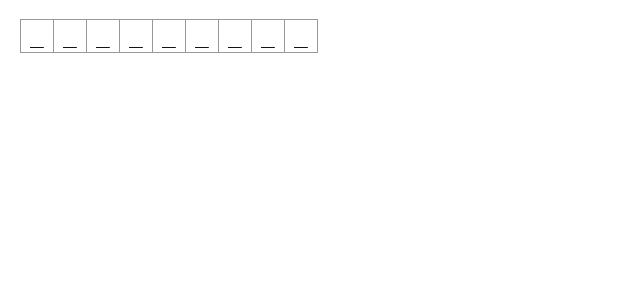
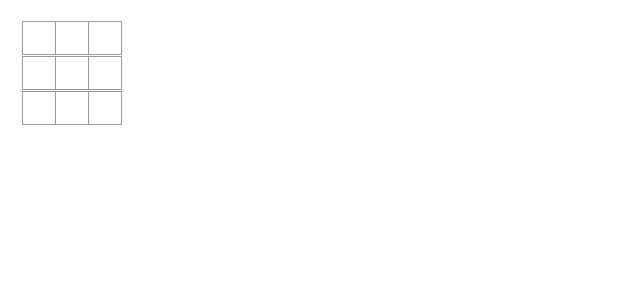
Before and after one commit to eevos/react-tic-tac-toe, a React (Create React App) app in the folder src/: page / in a window 1280 px wide. Shown: the top 300 px of the page, without its empty margins (0-640 px from the left). Built offline with nearby package versions, Linux system fonts and the light colour scheme.

Commit message:
Solved table, square onclick shows X

```diff
--- a/src/App.js
+++ b/src/App.js
@@ -1,28 +1,47 @@
 import React from 'react'
 import ReactDOM from "react-dom/client";
+import { useState } from "react"
 
-export default function Square() {
+export default function Board() {
 
   return (
-    <div>
-      <Row />
-      <Row />
-      <Row />
-    </div>
+    <table>
+      <tbody>
+        <tr className="board-Row">
+          <MySquare />
+          <MySquare />
+          <MySquare />
+        </tr>
+        <tr className="board-Row">
+          <MySquare />
+          <MySquare />
+          <MySquare />
+        </tr>
+        <tr className="board-Row">
+          <MySquare />
+          <MySquare />
+          <MySquare />
+        </tr>
+      </tbody>
+    </table>
   );
 }
 
 function Row() {
-
   return (
-    <div className="board-Row">
+    <tr className="board-Row">
       <MySquare />
       <MySquare />
       <MySquare />
-    </div>
+    </tr>
   );
 }
 
-function MySquare({ value }) {
-  return <button className="square">{value != null ? value : "_"}</button>;
+function MySquare() {
+  let [value, setValue] = useState("");
+
+  function handleClick() {
+    setValue("X");
+  }
+  return <td onClick={handleClick} className="square">{value != null ? value : ""}</td>;
 };
```
